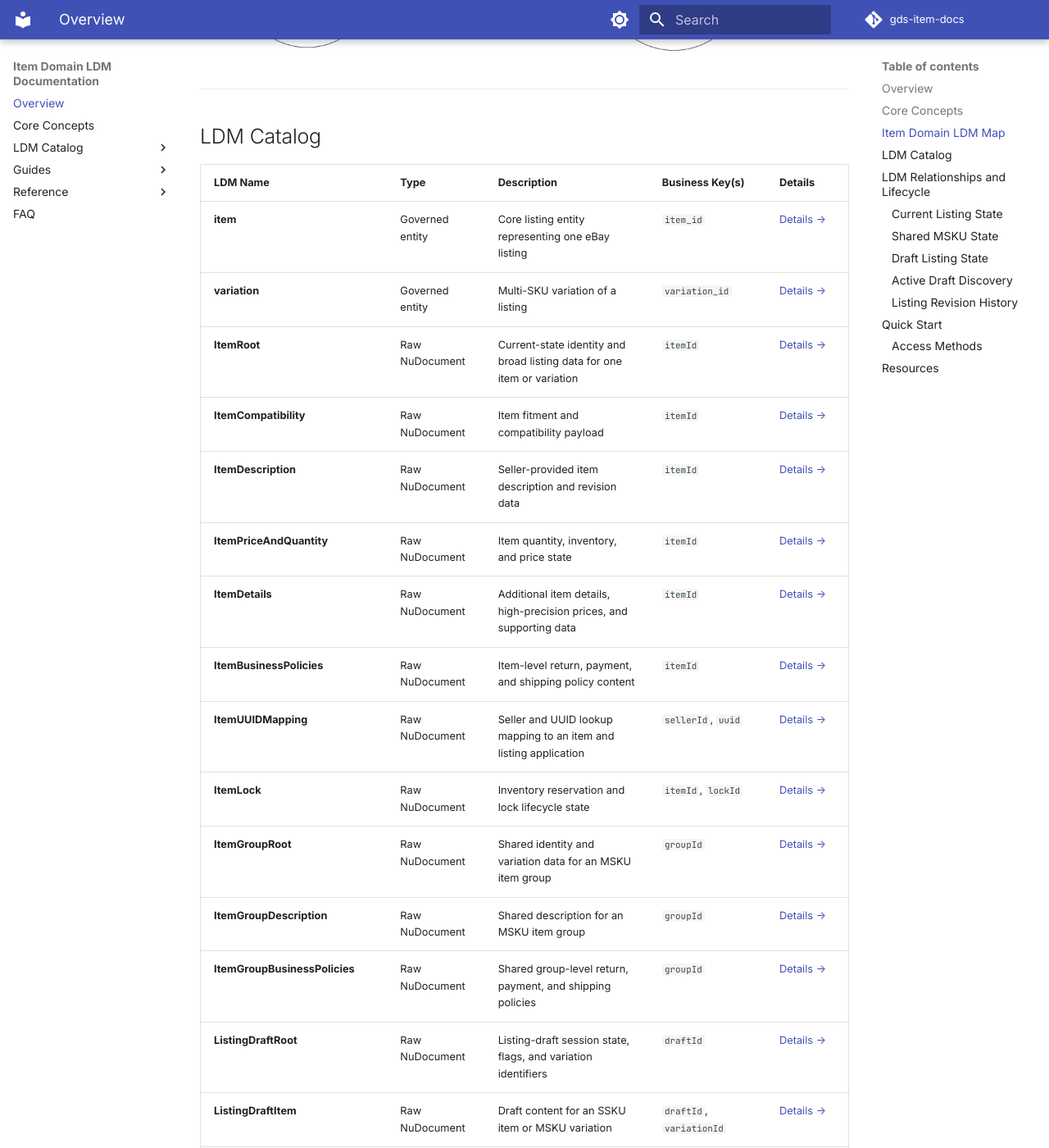
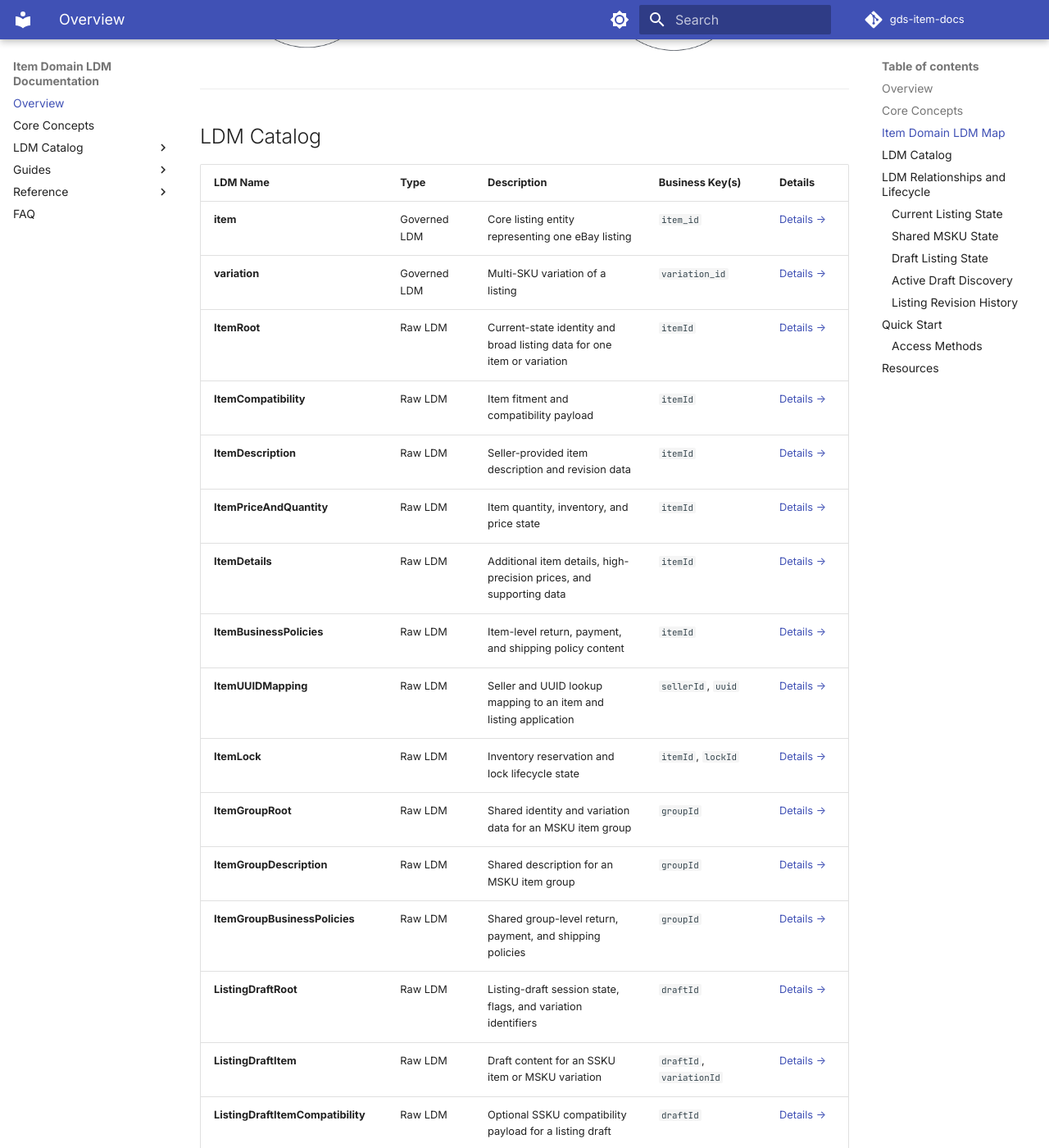
Before and after one commit to duanbiyi-ctrl/ework, an MkDocs documentation site: the page built from docs/index.md, in a window 1280 px wide and 1400 px high, scrolled down 1494 px. Shown: the whole window at 82% size. Built offline with MkDocs 1.6.1 and Material for MkDocs 9.7.7, drawn with Linux system fonts in a browser that asks for light colours; comment, search, counter and statistics services are not loaded; some of the changed text lies outside the part shown.

Commit message:
docs: Update LDM terminology from "NuDocument" to "LDM" for consistency

```diff
--- a/docs/index.md
+++ b/docs/index.md
@@ -48,30 +48,30 @@ Here're the main LDM entities in the Item domain:
 
 | LDM Name | Type | Description | Business Key(s) | Details |
 |----------|------|-------------|----------------|---------|
-| **item** | Governed entity | Core listing entity representing one eBay listing | `item_id` | [Details →](entities/item.md) |
-| **variation** | Governed entity | Multi-SKU variation of a listing | `variation_id` | [Details →](entities/variation.md) |
-| **ItemRoot** | Raw NuDocument | Current-state identity and broad listing data for one item or variation | `itemId` | [Details →](entities/itemkeyspace-root.md) |
-| **ItemCompatibility** | Raw NuDocument | Item fitment and compatibility payload | `itemId` | [Details →](entities/itemkeyspace-item-compatibility.md) |
-| **ItemDescription** | Raw NuDocument | Seller-provided item description and revision data | `itemId` | [Details →](entities/itemkeyspace-item-description.md) |
-| **ItemPriceAndQuantity** | Raw NuDocument | Item quantity, inventory, and price state | `itemId` | [Details →](entities/itemkeyspace-item-qty-price.md) |
-| **ItemDetails** | Raw NuDocument | Additional item details, high-precision prices, and supporting data | `itemId` | [Details →](entities/itemkeyspace-item-details.md) |
-| **ItemBusinessPolicies** | Raw NuDocument | Item-level return, payment, and shipping policy content | `itemId` | [Details →](entities/itemkeyspace-business-policies.md) |
-| **ItemUUIDMapping** | Raw NuDocument | Seller and UUID lookup mapping to an item and listing application | `sellerId`, `uuid` | [Details →](entities/itemkeyspace-uuid-map.md) |
-| **ItemLock** | Raw NuDocument | Inventory reservation and lock lifecycle state | `itemId`, `lockId` | [Details →](entities/itemkeyspace-item-lock.md) |
-| **ItemGroupRoot** | Raw NuDocument | Shared identity and variation data for an MSKU item group | `groupId` | [Details →](entities/itemgroupkeyspace-root.md) |
-| **ItemGroupDescription** | Raw NuDocument | Shared description for an MSKU item group | `groupId` | [Details →](entities/itemgroupkeyspace-group-description.md) |
-| **ItemGroupBusinessPolicies** | Raw NuDocument | Shared group-level return, payment, and shipping policies | `groupId` | [Details →](entities/itemgroupkeyspace-group-business-policies.md) |
-| **ListingDraftRoot** | Raw NuDocument | Listing-draft session state, flags, and variation identifiers | `draftId` | [Details →](entities/listingdraft-root.md) |
-| **ListingDraftItem** | Raw NuDocument | Draft content for an SSKU item or MSKU variation | `draftId`, `variationId` | [Details →](entities/listingdraft-item-draft.md) |
-| **ListingDraftItemCompatibility** | Raw NuDocument | Optional SSKU compatibility payload for a listing draft | `draftId` | [Details →](entities/listingdraft-item-draft-compatibility.md) |
-| **ListingDraftGroup** | Raw NuDocument | Shared MSKU draft-group content and variation traits | `draftId`, `groupId` | [Details →](entities/listingdraft-item-group-draft.md) |
-| **ListingDraftGroupCompatibility** | Raw NuDocument | Optional MSKU group-level compatibility payload | `draftId` | [Details →](entities/listingdraft-item-group-draft-compatibility.md) |
-| **ListingDraftGroupDescription** | Raw NuDocument | Optional shared MSKU group description and revision data | `draftId` | [Details →](entities/listingdraft-item-group-draft-desc.md) |
-| **UserListingDraftMap** | Raw NuDocument | User-scoped index of active listing drafts and summary metadata | `userId`, `draftId` | [Details →](entities/userlistingdraft-user-item-draft-map.md) |
-| **ListingRevisionRoot** | Raw NuDocument | Retention state for a listing's revision history | `listingId` | [Details →](entities/listingrevisionkeyspace-root.md) |
-| **ListingRevision** | Raw NuDocument | Historical summary of a listing revision and changed property groups | `listingId`, `revisionId` | [Details →](entities/listingrevisionkeyspace-listing-revision.md) |
-| **ListingRevisionDetail** | Raw NuDocument | Historical non-variation property-level change record | `listingId`, `revisionId` | [Details →](entities/listingrevisionkeyspace-listing-revision-detail.md) |
-| **ListingVariationRevisionDetail** | Raw NuDocument | Historical variation-specific property-level change record | `listingId`, `revisionId`, `variationId` | [Details →](entities/listingrevisionkeyspace-variation-revision-detail.md) |
+| **item** | Governed LDM | Core listing entity representing one eBay listing | `item_id` | [Details →](entities/item.md) |
+| **variation** | Governed LDM | Multi-SKU variation of a listing | `variation_id` | [Details →](entities/variation.md) |
+| **ItemRoot** | Raw LDM | Current-state identity and broad listing data for one item or variation | `itemId` | [Details →](entities/itemkeyspace-root.md) |
+| **ItemCompatibility** | Raw LDM | Item fitment and compatibility payload | `itemId` | [Details →](entities/itemkeyspace-item-compatibility.md) |
+| **ItemDescription** | Raw LDM | Seller-provided item description and revision data | `itemId` | [Details →](entities/itemkeyspace-item-description.md) |
+| **ItemPriceAndQuantity** | Raw LDM | Item quantity, inventory, and price state | `itemId` | [Details →](entities/itemkeyspace-item-qty-price.md) |
+| **ItemDetails** | Raw LDM | Additional item details, high-precision prices, and supporting data | `itemId` | [Details →](entities/itemkeyspace-item-details.md) |
+| **ItemBusinessPolicies** | Raw LDM | Item-level return, payment, and shipping policy content | `itemId` | [Details →](entities/itemkeyspace-business-policies.md) |
+| **ItemUUIDMapping** | Raw LDM | Seller and UUID lookup mapping to an item and listing application | `sellerId`, `uuid` | [Details →](entities/itemkeyspace-uuid-map.md) |
+| **ItemLock** | Raw LDM | Inventory reservation and lock lifecycle state | `itemId`, `lockId` | [Details →](entities/itemkeyspace-item-lock.md) |
+| **ItemGroupRoot** | Raw LDM | Shared identity and variation data for an MSKU item group | `groupId` | [Details →](entities/itemgroupkeyspace-root.md) |
+| **ItemGroupDescription** | Raw LDM | Shared description for an MSKU item group | `groupId` | [Details →](entities/itemgroupkeyspace-group-description.md) |
+| **ItemGroupBusinessPolicies** | Raw LDM | Shared group-level return, payment, and shipping policies | `groupId` | [Details →](entities/itemgroupkeyspace-group-business-policies.md) |
+| **ListingDraftRoot** | Raw LDM | Listing-draft session state, flags, and variation identifiers | `draftId` | [Details →](entities/listingdraft-root.md) |
+| **ListingDraftItem** | Raw LDM | Draft content for an SSKU item or MSKU variation | `draftId`, `variationId` | [Details →](entities/listingdraft-item-draft.md) |
+| **ListingDraftItemCompatibility** | Raw LDM | Optional SSKU compatibility payload for a listing draft | `draftId` | [Details →](entities/listingdraft-item-draft-compatibility.md) |
+| **ListingDraftGroup** | Raw LDM | Shared MSKU draft-group content and variation traits | `draftId`, `groupId` | [Details →](entities/listingdraft-item-group-draft.md) |
+| **ListingDraftGroupCompatibility** | Raw LDM | Optional MSKU group-level compatibility payload | `draftId` | [Details →](entities/listingdraft-item-group-draft-compatibility.md) |
+| **ListingDraftGroupDescription** | Raw LDM | Optional shared MSKU group description and revision data | `draftId` | [Details →](entities/listingdraft-item-group-draft-desc.md) |
+| **UserListingDraftMap** | Raw LDM | User-scoped index of active listing drafts and summary metadata | `userId`, `draftId` | [Details →](entities/userlistingdraft-user-item-draft-map.md) |
+| **ListingRevisionRoot** | Raw LDM | Retention state for a listing's revision history | `listingId` | [Details →](entities/listingrevisionkeyspace-root.md) |
+| **ListingRevision** | Raw LDM | Historical summary of a listing revision and changed property groups | `listingId`, `revisionId` | [Details →](entities/listingrevisionkeyspace-listing-revision.md) |
+| **ListingRevisionDetail** | Raw LDM | Historical non-variation property-level change record | `listingId`, `revisionId` | [Details →](entities/listingrevisionkeyspace-listing-revision-detail.md) |
+| **ListingVariationRevisionDetail** | Raw LDM | Historical variation-specific property-level change record | `listingId`, `revisionId`, `variationId` | [Details →](entities/listingrevisionkeyspace-variation-revision-detail.md) |
 
 
 ---
```
